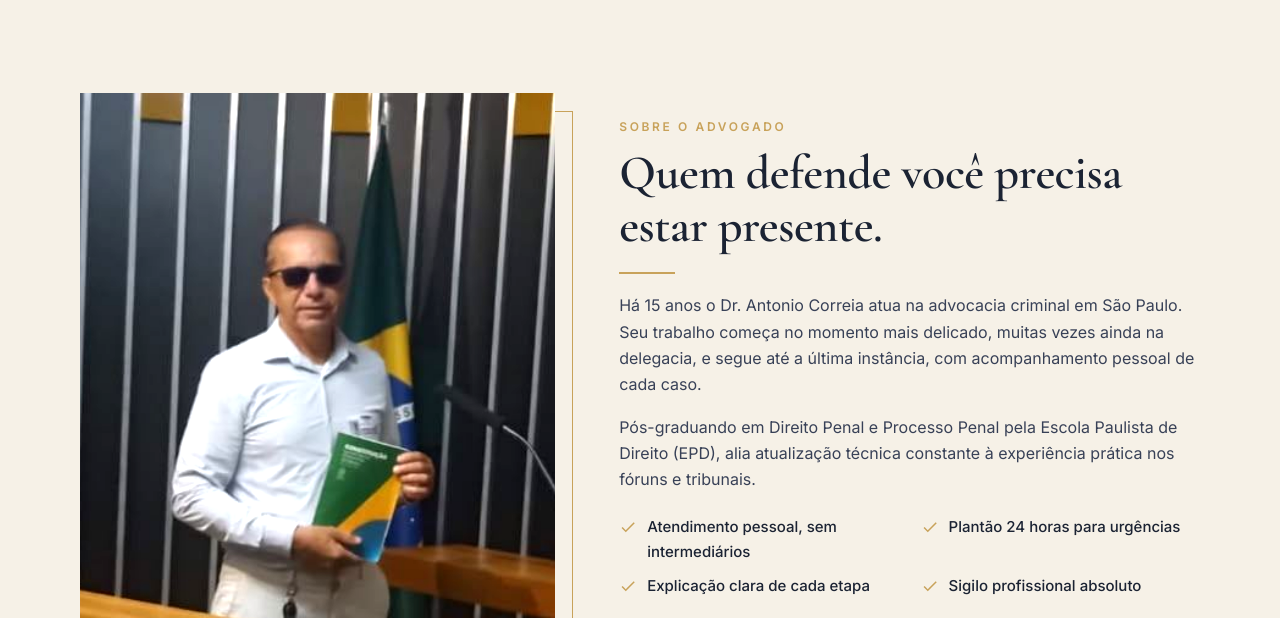
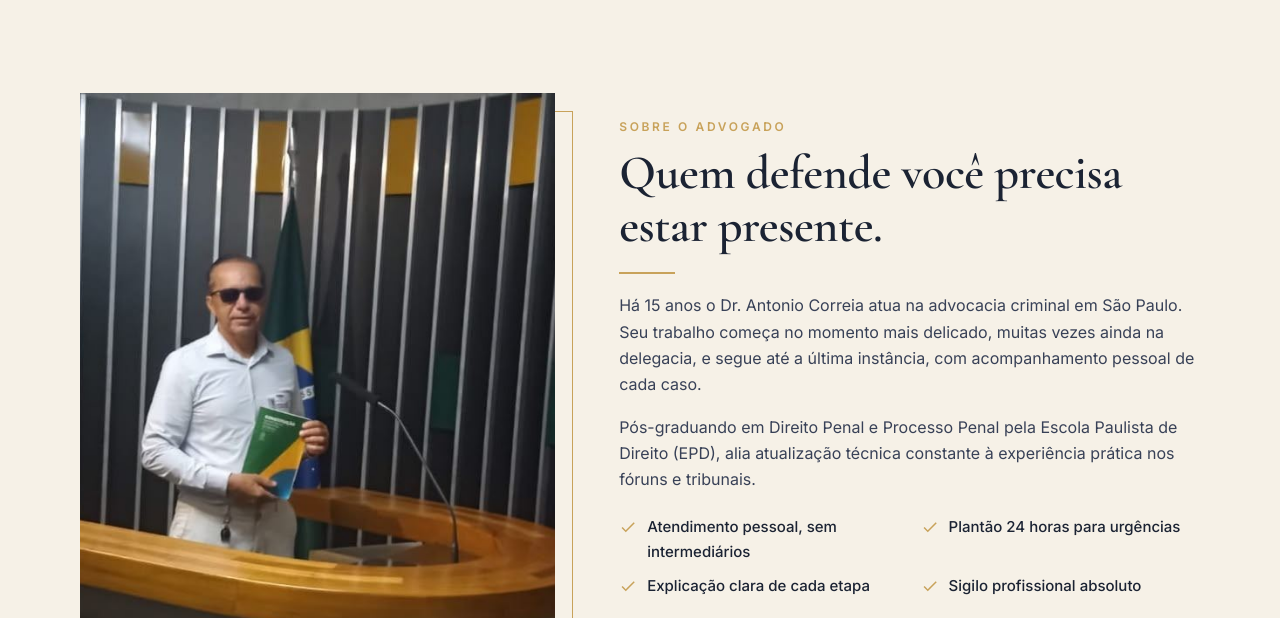
Before and after one commit to claudiovictornet-arch/dr-antonio-correia, a plain HTML site: page index.html in a window 1280 px wide. Shown: the part 937-1555 px from the top of the page. Drawn offline with nearby package versions, Linux system fonts and the light colour scheme.

Commit message:
Usa a foto tratada da seção Sobre sem zoom

```diff
--- a/index.html
+++ b/index.html
@@ -250,7 +250,7 @@ footer b{color:var(--cream);font-weight:600}
 
 <section class="about" id="sobre">
   <div class="wrap">
-    <div class="about-img reveal"><div style="overflow:hidden;aspect-ratio:4/5"><img src="img/plenario.jpg" alt="Dr. Antonio Correia com a Constituição Federal" style="height:100%;object-position:22% center;transform:scale(1.4);transform-origin:30% 42%;filter:brightness(1.1) contrast(1.12) saturate(1.08)"></div></div>
+    <div class="about-img reveal"><img src="img/plenario.jpg?v=2" alt="Dr. Antonio Correia com a Constituição Federal" style="object-position:center 30%"></div>
     <div class="reveal">
       <div class="eyebrow">Sobre o advogado</div>
       <h2>Quem defende você precisa estar presente.</h2>
```
